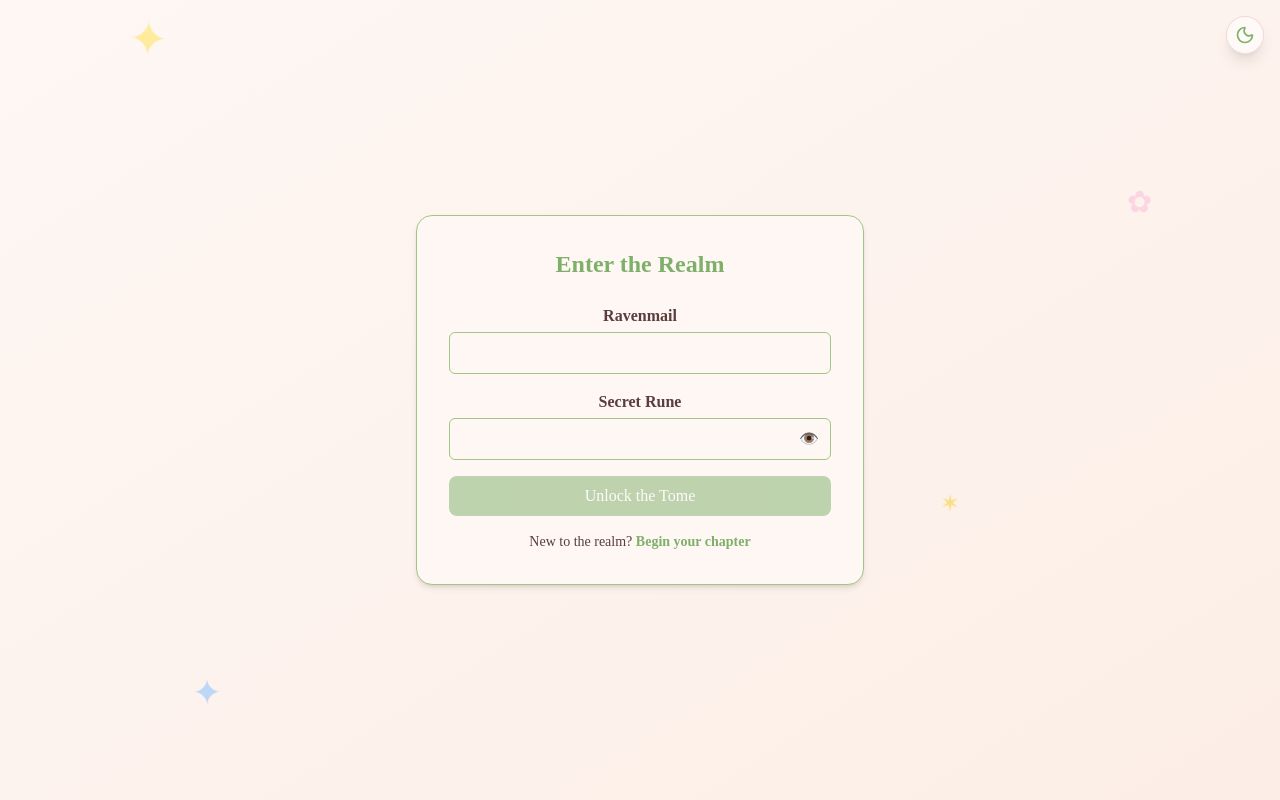
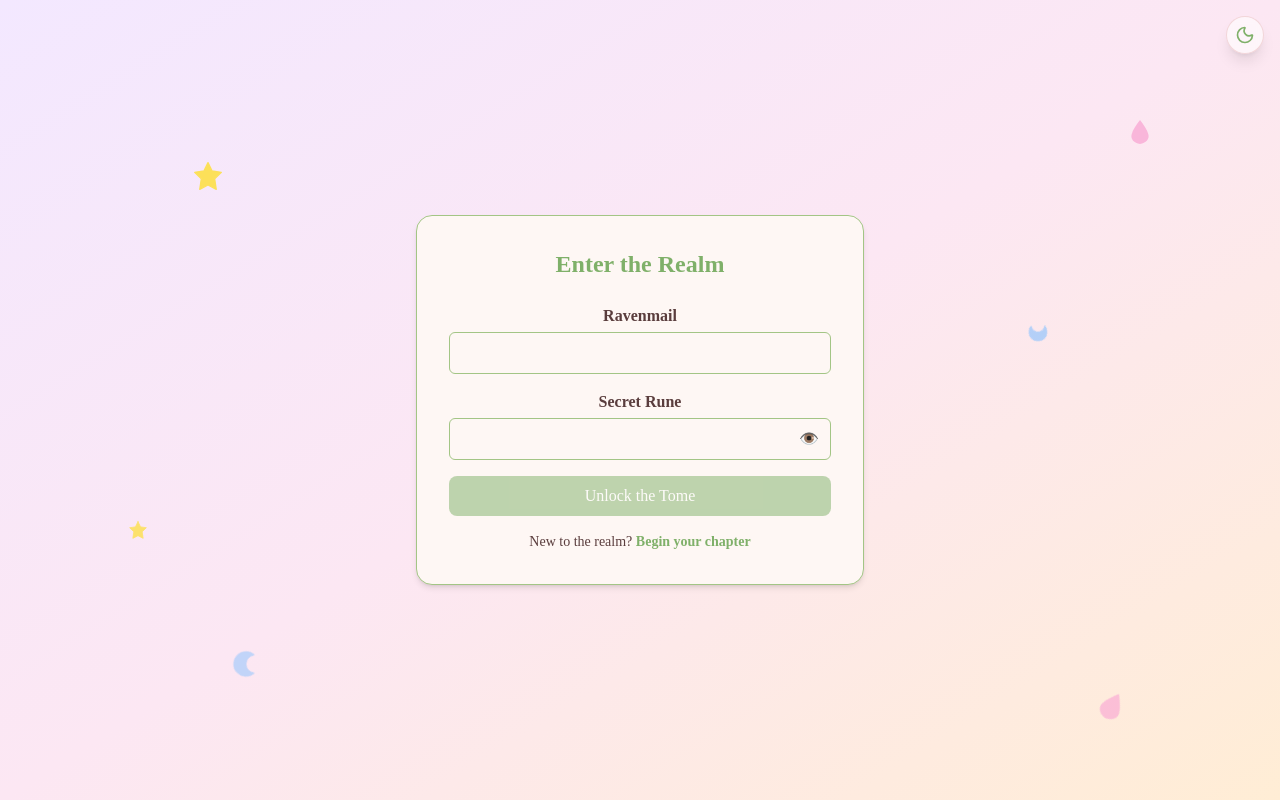
Before and after one commit to shrutipandey15/bookLovin, a React (Vite) app in the folder frontend/: page /login in a window 1280 px wide. Built offline with nearby package versions, Linux system fonts and the light colour scheme; a web font is replaced by a local one.

Commit message:
styling part 2

```diff
--- a/frontend/src/components/Layout.jsx
+++ b/frontend/src/components/Layout.jsx
@@ -5,10 +5,9 @@ import { Sun, Moon } from 'lucide-react';
 
 const ThemeContext = createContext();
 export const ThemeProvider = ({ children }) => {
-  const [theme, setTheme] = useState(localStorage.getItem('theme') || 'daydream');
+  const [theme, setTheme] = useState('daydream');
   useEffect(() => {
     document.documentElement.setAttribute('data-theme', theme);
-    localStorage.setItem('theme', theme);
   }, [theme]);
   const toggleTheme = () => {
     setTheme(prevTheme => prevTheme === 'daydream' ? 'starlight' : 'daydream');
@@ -21,17 +20,46 @@ export const ThemeProvider = ({ children }) => {
 };
 export const useTheme = () => useContext(ThemeContext);
 
-const DaydreamBackground = () => (
-    <div className="absolute inset-0 z-0 overflow-hidden">
-        <div className="absolute inset-0 bg-gradient-to-br from-background to-background-end"></div>
-        <div className="absolute text-yellow-300 text-5xl opacity-50 animate-float" style={{ top: '5%', left: '10%', animationDelay: '0s', animationDuration: '10s' }}>&#10022;</div>
-        <div className="absolute text-pink-300 text-3xl opacity-40 animate-float" style={{ top: '25%', right: '10%', animationDelay: '2s', animationDuration: '12s' }}>&#10047;</div>
-        <div className="absolute text-blue-300 text-4xl opacity-60 animate-float" style={{ bottom: '10%', left: '15%', animationDelay: '4s', animationDuration: '8s' }}>&#10022;</div>
-        <div className="absolute text-yellow-400 text-2xl opacity-50 animate-float" style={{ bottom: '33%', right: '25%', animationDelay: '1s', animationDuration: '15s' }}>&#10038;</div>
-    </div>
-);
+const DaydreamDoodles = () => {
+    const doodles = {
+        star: (
+            <svg viewBox="0 0 24 24" fill="currentColor" stroke="currentColor" strokeWidth="1" strokeLinecap="round" strokeLinejoin="round">
+                <path d="M12 2l3.09 6.26L22 9.27l-5 4.87L18.18 22 12 18.77 5.82 22 7 14.14 2 9.27l6.91-1.01L12 2z"></path>
+            </svg>
+        ),
+        moon: (
+            <svg viewBox="0 0 24 24" fill="currentColor" stroke="currentColor" strokeWidth="1" strokeLinecap="round" strokeLinejoin="round">
+                <path d="M21 12.79A9 9 0 1 1 11.21 3 7 7 0 0 0 21 12.79z"></path>
+            </svg>
+        ),
+        petal: (
+             <svg viewBox="0 0 100 100" fill="currentColor">
+                <path d="M50,0 C65,20 80,40 85,60 C90,80 75,95 50,100 C25,95 10,80 15,60 C20,40 35,20 50,0 Z" />
+            </svg>
+        )
+    };
 
-const StarlightCanvasBackground = () => {
+    const doodleConfig = [
+        { type: 'petal', className: 'w-6 h-6 text-pink-300 opacity-80', style: { top: '15%', right: '10%' } },
+        { type: 'star', className: 'w-8 h-8 text-yellow-300 opacity-90', style: { top: '20%', left: '15%' } },
+        { type: 'moon', className: 'w-6 h-6 text-blue-300 opacity-70 -rotate-45', style: { top: '40%', right: '18%' } },
+        { type: 'star', className: 'w-5 h-5 text-yellow-300 opacity-80', style: { top: '65%', left: '10%' } },
+        { type: 'petal', className: 'w-7 h-7 text-pink-300 opacity-70 rotate-[30deg]', style: { bottom: '10%', right: '12%' } },
+        { type: 'moon', className: 'w-8 h-8 text-blue-300 opacity-60 rotate-45', style: { bottom: '15%', left: '18%' } },
+    ];
+
+    return (
+        <div className="absolute inset-0 z-0 overflow-hidden">
+            {doodleConfig.map((doodle, index) => (
+                <div key={index} className={`absolute animate-pulse ${doodle.className}`} style={{ ...doodle.style, animationDelay: `${index * 0.3}s`, animationDuration: '5s' }}>
+                    {doodles[doodle.type]}
+                </div>
+            ))}
+        </div>
+    );
+};
+
+const StarlightConstellations = () => {
     const canvasRef = useRef(null);
 
     useEffect(() => {
@@ -45,39 +73,54 @@ const StarlightCanvasBackground = () => {
             canvas.width = window.innerWidth;
             canvas.height = window.innerHeight;
             stars = [];
-            const numStars = Math.floor((canvas.width * canvas.height) / 4000);
+            const numStars = Math.floor(canvas.width / 15); // Control star density
+
             for (let i = 0; i < numStars; i++) {
                 stars.push({
                     x: Math.random() * canvas.width,
                     y: Math.random() * canvas.height,
-                    radius: Math.random() * 1.2 + 0.3,
-                    alpha: Math.random() * 0.5 + 0.5,
-                    twinkleSpeed: Math.random() * 0.015
+                    radius: Math.random() * 1.5 + 0.5, // Varying star sizes
+                    alpha: Math.random() * 0.8 + 0.2, // Varying brightness
                 });
             }
+
+            stars.forEach(star => {
+                const neighbors = stars
+                    .map(other => {
+                        const distance = Math.hypot(star.x - other.x, star.y - other.y);
+                        return { star: other, distance };
+                    })
+                    .sort((a, b) => a.distance - b.distance);
+
+                star.neighbors = neighbors.slice(1, 3);
+            });
         };
 
         const draw = () => {
             if (!ctx) return;
             ctx.clearRect(0, 0, canvas.width, canvas.height);
-
-            const gradient = ctx.createLinearGradient(0, 0, 0, canvas.height);
-            gradient.addColorStop(0, '#0D111C');
-            gradient.addColorStop(1, '#1F2937');
-            ctx.fillStyle = gradient;
-            ctx.fillRect(0, 0, canvas.width, canvas.height);
+            ctx.strokeStyle = 'rgba(229, 231, 235, 0.15)'; // Faint line color
+            ctx.lineWidth = 0.5;
+            stars.forEach(star => {
+                star.neighbors.forEach(neighborInfo => {
+                    if (neighborInfo.distance < 200) {
+                        ctx.beginPath();
+                        ctx.moveTo(star.x, star.y);
+                        ctx.lineTo(neighborInfo.star.x, neighborInfo.star.y);
+                        ctx.stroke();
+                    }
+                });
+            });
 
             stars.forEach(star => {
                 ctx.save();
-                ctx.globalAlpha = star.alpha * (0.5 + Math.abs(Math.sin(Date.now() * star.twinkleSpeed * 0.001)));
+                ctx.globalAlpha = star.alpha;
                 ctx.fillStyle = '#E5E7EB';
                 ctx.beginPath();
                 ctx.arc(star.x, star.y, star.radius, 0, Math.PI * 2);
                 ctx.fill();
                 ctx.restore();
             });
-
-            animationFrameId = requestAnimationFrame(draw);
         };
 
         resizeCanvas();
@@ -86,7 +129,6 @@ const StarlightCanvasBackground = () => {
         window.addEventListener('resize', resizeCanvas);
         return () => {
             window.removeEventListener('resize', resizeCanvas);
-            cancelAnimationFrame(animationFrameId);
         };
     }, []);
 
@@ -100,11 +142,15 @@ const Layout = ({ children }) => {
   const noNavPages = ["/login", "/register"];
   const showNav = !noNavPages.includes(location.pathname);
 
+  const daydreamBg = "bg-gradient-to-br from-purple-100 via-pink-100 to-orange-100";
+  const starlightBg = "bg-gradient-to-b from-[#0D111C] to-[#1F2937]";
+
   return (
-    <div className="min-h-screen font-body text-text-primary relative">
-        {theme === 'daydream' ? <DaydreamBackground /> : <StarlightCanvasBackground />}
+    <div className={`min-h-screen font-body text-text-primary relative ${theme === 'daydream' ? daydreamBg : starlightBg}`}>
 
-        <div className="relative z-10">
+        {theme === 'daydream' ? <DaydreamDoodles /> : <StarlightConstellations />}
+
+        <div className="relative z-10 bg-transparent">
             {showNav && <Navbar />}
             <button
                 onClick={toggleTheme}
--- a/frontend/src/pages/HomePage.jsx
+++ b/frontend/src/pages/HomePage.jsx
@@ -6,7 +6,6 @@ import MoodSelectDropdown from '@pages/JournalPage/MoodSelectDropdown';
 import { BookText, Mail, Feather, Zap, Flame } from 'lucide-react';
 import { motion } from 'framer-motion';
 
-// Helper component for the "glass" action buttons
 const ActionCard = ({ to, icon, text }) => (
     <motion.div
         variants={{
@@ -24,7 +23,6 @@ const ActionCard = ({ to, icon, text }) => (
     </motion.div>
 );
 
-// Helper component for the "glass" snippet cards
 const SnippetCard = ({ icon, title, children }) => (
     <motion.div
         className="rounded-xl border border-white/20 bg-white/10 p-4 shadow-lg backdrop-blur-md"
@@ -40,7 +38,6 @@ const SnippetCard = ({ icon, title, children }) => (
     </motion.div>
 );
 
-
 const HomePage = () => {
   const { mood, setMood } = useMood();
   const { user, stats, lastEntry, nextLetter, isLoading } = useDashboardData();
@@ -50,7 +47,7 @@ const HomePage = () => {
   }
 
   return (
-    <div className="flex min-h-screen w-full flex-col items-center justify-center p-8 bg-background font-body transition-colors duration-500">
+    <div className="flex min-h-screen w-full flex-col items-center justify-center p-8 font-body transition-colors duration-500">
 
       <motion.div
         className="text-center"
--- a/frontend/src/pages/JournalPage/EntryCard.jsx
+++ b/frontend/src/pages/JournalPage/EntryCard.jsx
@@ -9,7 +9,7 @@ const EntryCard = ({ entry, onEdit, onDelete, onToggleFavorite }) => {
   return (
     <div
       onClick={() => onEdit(entry)}
-      className="group relative flex flex-col cursor-pointer rounded-xl border border-secondary bg-background p-6 shadow-sm transition-all hover:border-primary hover:shadow-md font-body"
+      className="group relative flex flex-col cursor-pointer rounded-xl border border-secondary bg-card-background p-6 shadow-sm transition-all hover:border-primary hover:shadow-md font-body"
     >
       <div className="flex-grow">
         <div className="mb-4 flex items-start justify-between">
@@ -19,7 +19,6 @@ const EntryCard = ({ entry, onEdit, onDelete, onToggleFavorite }) => {
           </div>
           <div className="flex items-center space-x-1 opacity-0 transition-opacity duration-300 group-hover:opacity-100">
             <button
-              // FIX: Pass the entire 'entry' object, not just its ID.
               onClick={(e) => { e.stopPropagation(); onToggleFavorite(entry); }}
               className={`rounded-md p-1 transition-colors ${entry.favorite ? 'text-primary bg-primary/10 hover:bg-primary/20' : 'text-secondary hover:bg-secondary/10'}`}
             >
--- a/frontend/src/pages/JournalPage/EntryStats.jsx
+++ b/frontend/src/pages/JournalPage/EntryStats.jsx
@@ -1,11 +1,10 @@
 import { Clock, Hash, Calendar, Star } from 'lucide-react';
 import { formatDate, formatTime } from '@utils/journalUtils';
 
-// This component is now styled entirely with Tailwind classes.
 const EntryStats = ({ entry, showDetailed = false }) => {
   if (showDetailed) {
     return (
-      <div className="grid grid-cols-2 gap-4 p-4 rounded-lg bg-background border border-secondary">
+      <div className="grid grid-cols-2 gap-4 p-4 rounded-lg bg-card-background border border-secondary">
         <div className="flex items-center space-x-2 text-sm text-text-primary">
           <Hash className="w-4 h-4 text-secondary" />
           <span>{entry.wordCount || 0} words</span>
--- a/frontend/src/pages/JournalPage/LetterInbox.jsx
+++ b/frontend/src/pages/JournalPage/LetterInbox.jsx
@@ -33,7 +33,7 @@ export const LettersInbox = ({ letters, onViewLetter, onCompose }) => {
   );
 
   return (
-    <div className="mx-auto max-w-4xl p-6 bg-background text-text-primary font-body">
+    <div className="mx-auto max-w-4xl p-6 text-text-primary font-body">
       <header className="mb-8 flex items-center justify-between">
         <h1 className="text-3xl font-bold text-primary">Letters</h1>
         <button onClick={onCompose} className="rounded-lg bg-primary px-5 py-2 font-medium text-text-contrast transition-transform hover:scale-105">Write New Letter</button>
--- a/frontend/src/pages/JournalPage/LetterViewer.jsx
+++ b/frontend/src/pages/JournalPage/LetterViewer.jsx
@@ -16,7 +16,7 @@ export const LetterViewer = ({ letter, onClose, onMarkAsOpened }) => {
   const moodEmoji = MOOD_CONFIG[letter.moodKey]?.emoji || '💙';
 
   return (
-    <div className="mx-auto max-w-4xl min-h-screen p-6 bg-background text-text-primary font-body">
+    <div className="mx-auto max-w-4xl min-h-screen p-6 text-text-primary font-body">
       <header className="mb-8 flex items-center justify-between">
         <button onClick={onClose} className="flex items-center space-x-2 text-text-primary transition-colors hover:opacity-80"><ArrowLeft className="h-5 w-5" /><span>Back to Inbox</span></button>
         <div className="flex items-center space-x-2 text-lg font-semibold text-primary"><Mail className="h-5 w-5" /><span>Letter {letter.type === 'future' ? 'from Your Past' : 'to Your Past'}</span></div>
--- a/frontend/src/pages/PostPage/Feed.jsx
+++ b/frontend/src/pages/PostPage/Feed.jsx
@@ -32,7 +32,6 @@ const FeedPage = () => {
     return (
       <div className="grid grid-cols-1 md:grid-cols-2 lg:grid-cols-3 gap-6">
         {postsToShow.map((post) => (
-          // FIX: Added the unique key prop using the post's uid.
           <PostCard key={post.uid} post={post} />
         ))}
       </div>
@@ -40,7 +39,7 @@ const FeedPage = () => {
   };
 
   return (
-    <div className="mx-auto max-w-7xl px-4 py-8 sm:px-6 lg:px-8 bg-background font-body">
+    <div className="mx-auto max-w-7xl px-4 py-8 sm:px-6 lg:px-8 font-body">
       <header className="mb-8 flex flex-col sm:flex-row items-center justify-between gap-4 border-b border-secondary pb-4">
         <div>
           <h1 className="text-3xl font-bold text-primary">Shared Reflections</h1>
@@ -54,7 +53,6 @@ const FeedPage = () => {
         </Link>
       </header>
 
-      {/* Feed Toggle Tabs */}
       <div className="mb-8 flex border-b border-secondary">
         <button
           onClick={() => setActiveFeed('recent')}
```
Also changed, not shown: frontend/src/pages/JournalPage/JournalPage.jsx (+4 -18 lines), frontend/src/pages/UserProfilePage/UserProfilePage.jsx (+1 -7 lines).
